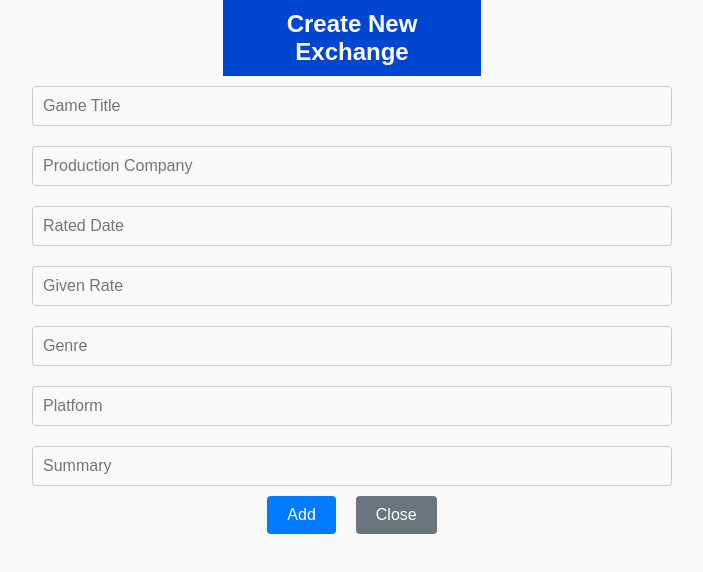
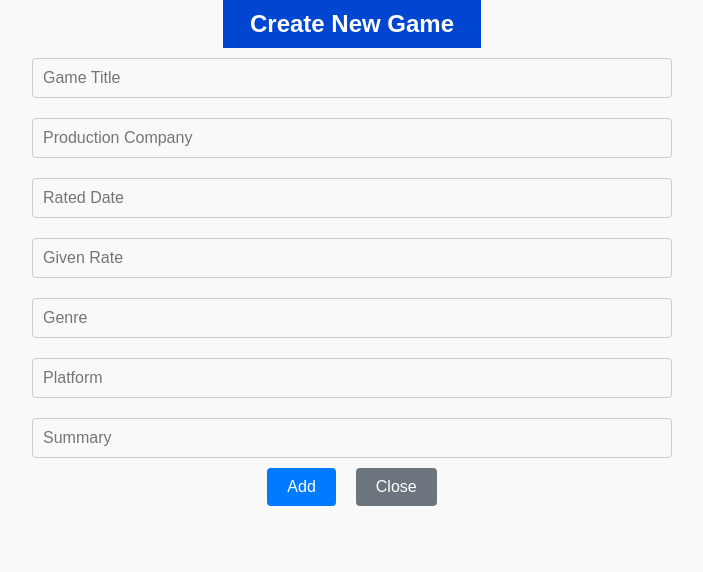
Before and after one commit to ChoHyeongmin1225/FinalTeamProject, a React (Create React App) app: page /create in a window 1280 px wide. Shown: the top 572 px of the page, without its empty margins (288-991 px from the left). Built offline with nearby package versions, Linux system fonts and the light colour scheme.

Commit message:
final css update

```diff
--- a/src/components/Page/CreatePage.js
+++ b/src/components/Page/CreatePage.js
@@ -37,7 +37,7 @@ const CreatePage = () => {
 
   return (
     <div className="body">
-      <h2>Create New Exchange</h2>
+      <h2>Create New Game</h2>
       <div className="child"><input
         type="text"
         name="gametitle"
--- a/src/components/Page/ListPage.js
+++ b/src/components/Page/ListPage.js
@@ -36,7 +36,7 @@ const ListPage = () => {
       <h1>Game List</h1>
       </div>
       <div className="head">
-      <Link to="/create" className={'link'}>Add New Exchange</Link>
+      <Link to="/create" className={'link'}>Add New Game</Link>
         <Link to={'/openapi'} className={'link'}> Go to Entire List Page </Link>
       </div>
       <table>
```
